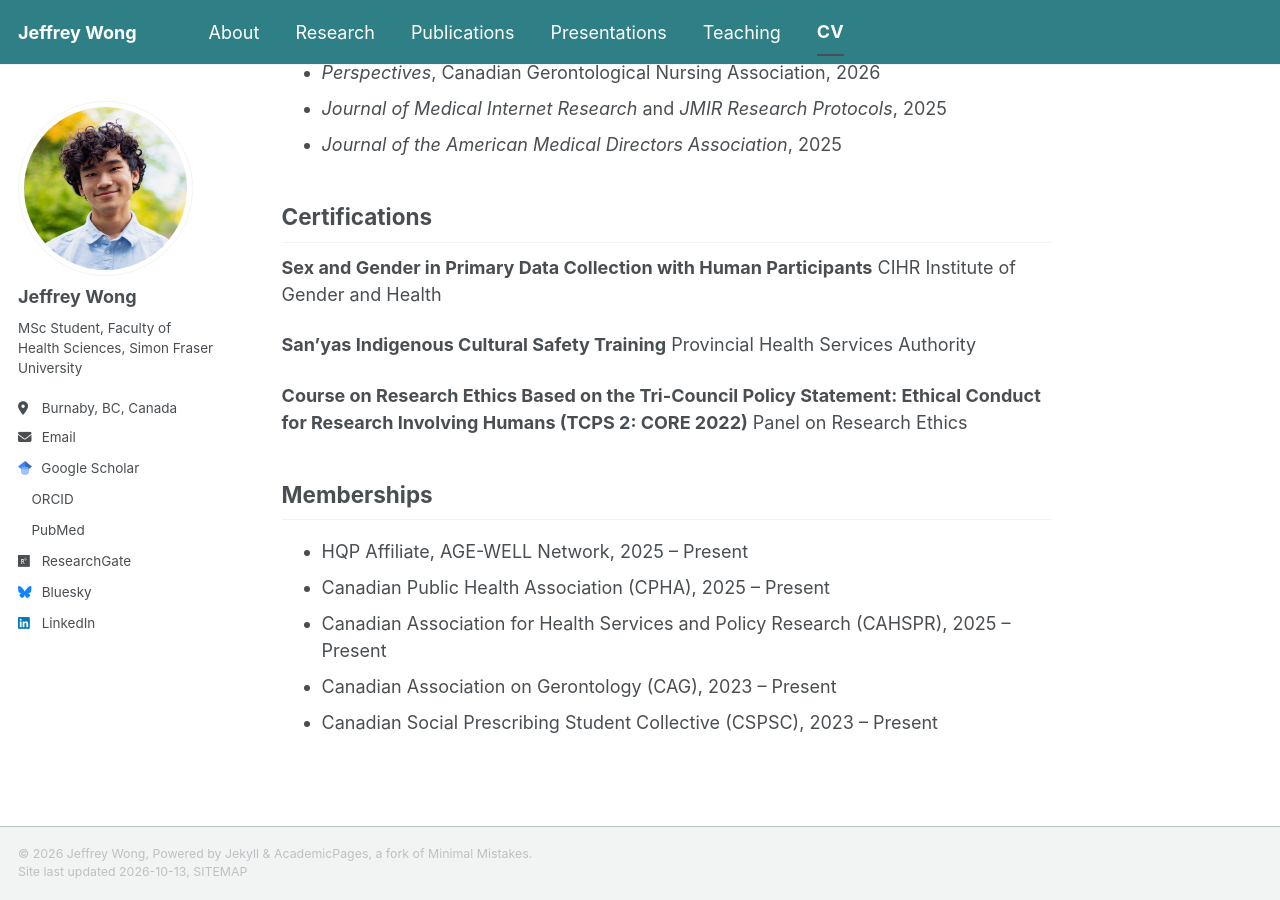
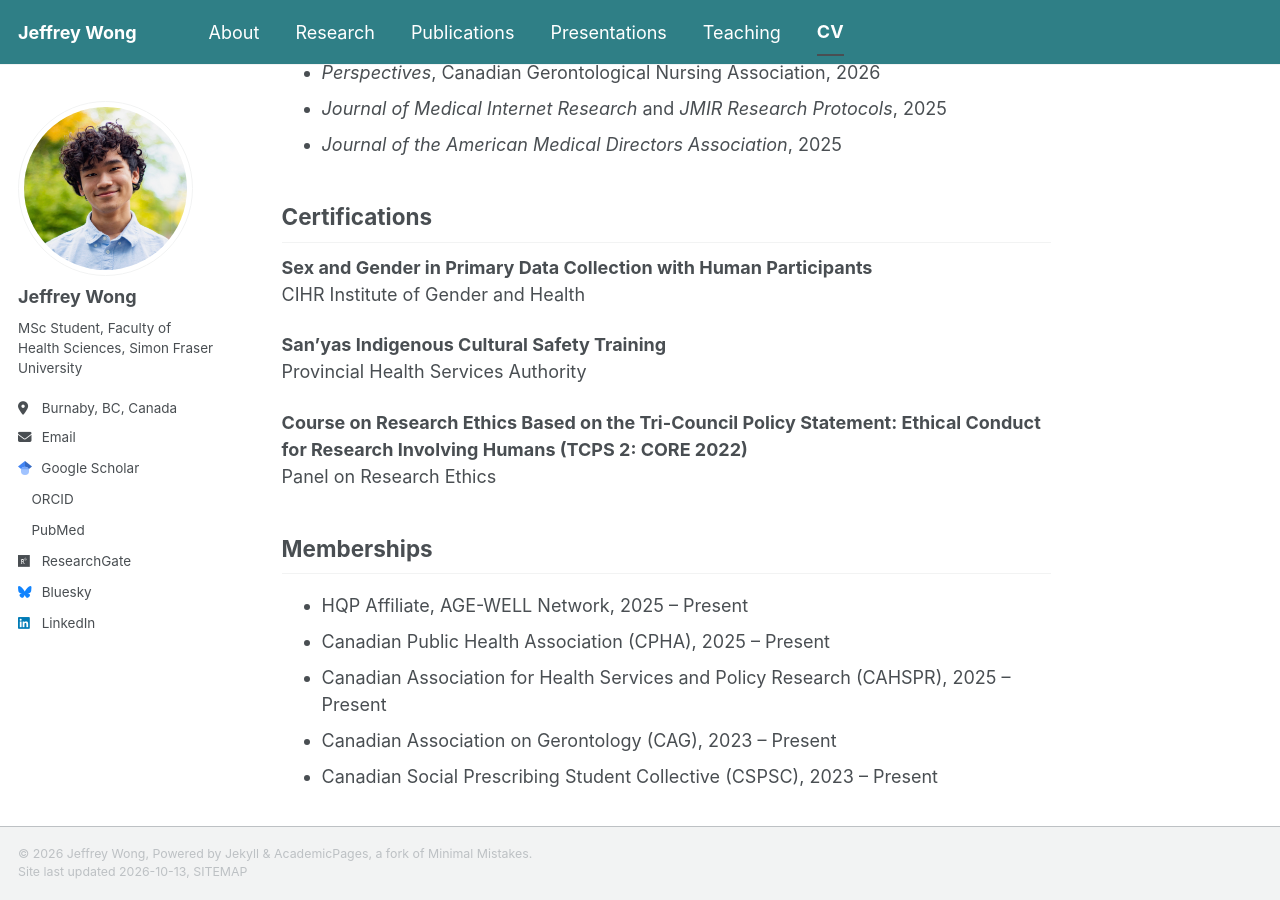
Before and after one commit to itsjeffreywong/itsjeffreywong.github.io, a Jekyll site: the page built from _pages/cv.md, in a window 1280 px wide and 900 px high, scrolled down 3724 px. Built offline with Jekyll 4.4.1, drawn with Linux system fonts in a browser that asks for light colours; a style sheet for code colours, icons or effects is not loaded.

Commit message:
Update cv.md

```diff
--- a/_pages/cv.md
+++ b/_pages/cv.md
@@ -110,13 +110,13 @@ Conference contributions are listed on the [presentations page]({{ '/talks/' | r
 
 ## Certifications
 
-**Sex and Gender in Primary Data Collection with Human Participants**
+**Sex and Gender in Primary Data Collection with Human Participants**<br>
 CIHR Institute of Gender and Health
 
-**San'yas Indigenous Cultural Safety Training**
+**San'yas Indigenous Cultural Safety Training**<br>
 Provincial Health Services Authority
 
-**Course on Research Ethics Based on the Tri-Council Policy Statement: Ethical Conduct for Research Involving Humans (TCPS 2: CORE 2022)**
+**Course on Research Ethics Based on the Tri-Council Policy Statement: Ethical Conduct for Research Involving Humans (TCPS 2: CORE 2022)**<br>
 Panel on Research Ethics
 
 ## Memberships
```
